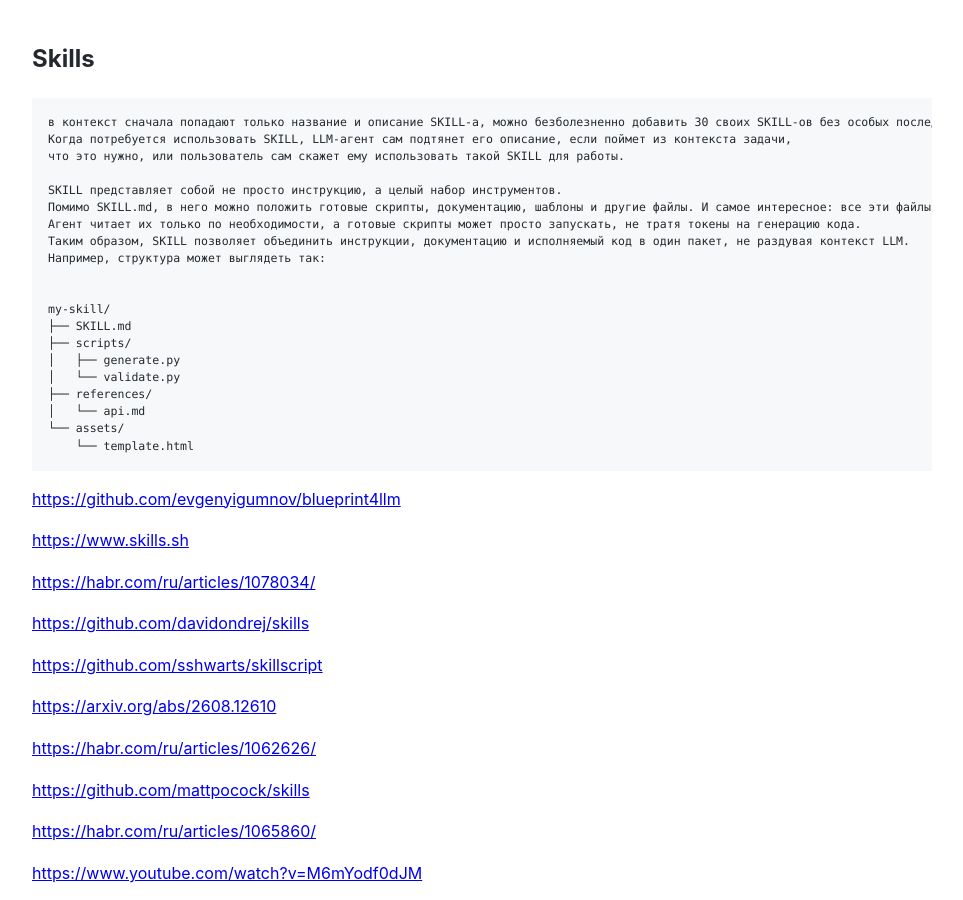
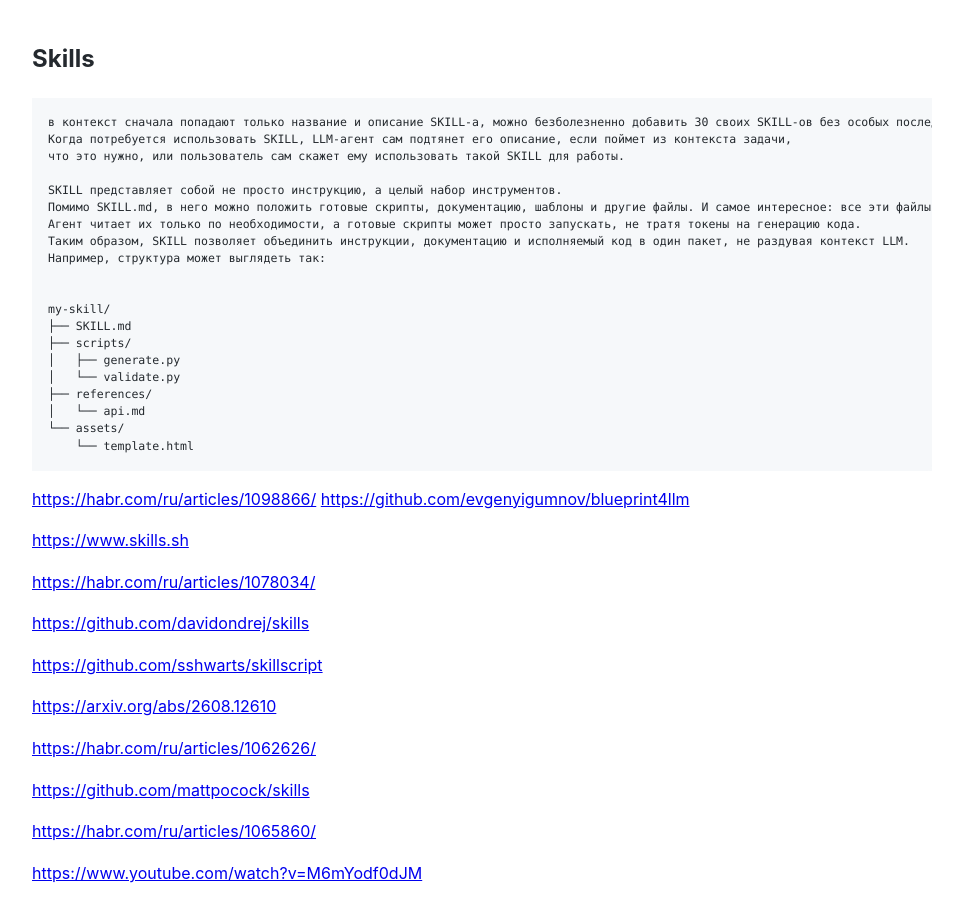
Before and after one commit to Michael-Lubinsky/michael-lubinsky.github.com, a Jekyll site: the page built from ml/skills.md, in a window 1280 px wide and 900 px high. Shown: the whole window, without its empty margins (158-1121 px from the left). Built offline with Jekyll 4.4.1, drawn with Linux system fonts in a browser that asks for light colours; our own code applies the rules of GitHub Pages for plain Markdown files.

Commit message:
Update links in skills.md

````diff
--- a/ml/skills.md
+++ b/ml/skills.md
@@ -21,6 +21,7 @@ my-skill/
 └── assets/
     └── template.html
 ```
+<https://habr.com/ru/articles/1098866/>
 <https://github.com/evgenyigumnov/blueprint4llm>
 
 <https://www.skills.sh>
````
